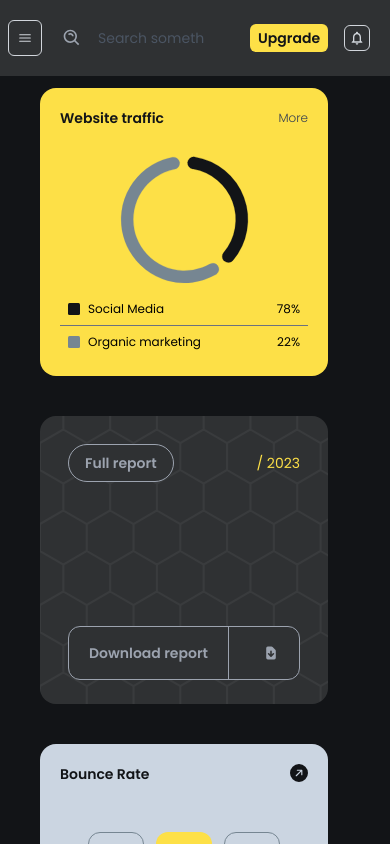
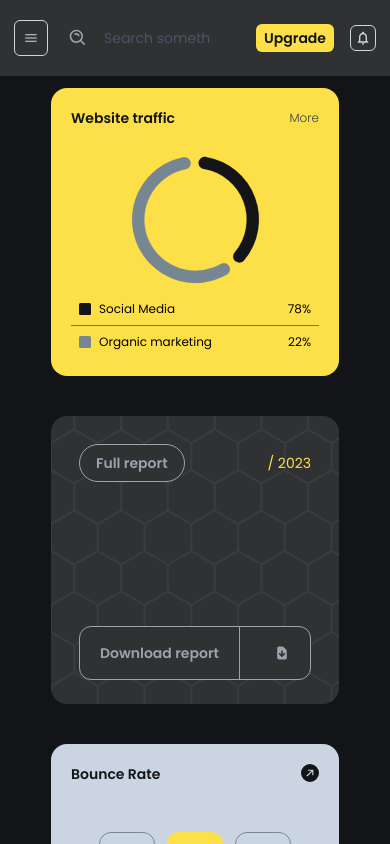
Before and after one commit to buju18887/Dashboard-template, a React (Vite) app: page / in a window 390 px wide. Shown: the top 844 px of the page. Built offline with nearby package versions, Linux system fonts and the light colour scheme.

Commit message:
fixed top-nav and lightMode color

```diff
--- a/src/components/SideNav.jsx
+++ b/src/components/SideNav.jsx
@@ -26,7 +26,7 @@ function SideNav({ show, modeSet }) {
           : "hidden"
       }`}
     >
-      <div className="fixed flex-shrink-0 overflow-x-hidden left-0 w-56 bg-primary h-full p-5 pt-7 text-gray-300 font-light border-r-2 border-slate-800 dark:border-slate-500 dark:bg-gray-400 dark:text-primary">
+      <div className="fixed flex-shrink-0 overflow-x-hidden left-0 w-56 bg-primary h-full p-5 pt-7 text-gray-300 font-light border-r-2 border-slate-800 dark:border-slate-500 dark:bg-gray-100 dark:text-primary">
         <div className="font-bold flex justify-items-center items-center gap-x-1 text-xl pb-8 ml-10">
           <span className="text-yellow-300 text-2xl">
             <MdLabelImportant />
--- a/src/components/TopNav.jsx
+++ b/src/components/TopNav.jsx
@@ -4,7 +4,7 @@ import { RxTextAlignJustify } from "react-icons/rx";
 
 function TopNav({ toggleSideNav }) {
   return (
-    <div className="flex py-5 px-2 md:px-10 gap-x-5 md:justify-between md:ml-56 bg-tertiary md:bg-primary md:dark:bg-gray-400">
+    <div className="flex mx-auto justify-center py-5 px-2 md:px-10 gap-x-5 md:justify-between md:ml-56 bg-tertiary md:bg-primary md:dark:bg-gray-100">
       <div className="hidden  lg:block items-center">
         <h1 className="text-sm text-gray-400 dark:text-primary py-1 lg:text-xl">
           Statistics
--- a/src/index.css
+++ b/src/index.css
@@ -13,7 +13,7 @@
 }
 
 .search {
-  @apply bg-tertiary md:dark:bg-gray-400 md:bg-primary w-36 md:w-52 border-none placeholder:text-gray-600 text-sm;
+  @apply bg-tertiary md:dark:bg-gray-100 md:bg-primary w-36 md:w-52 border-none placeholder:text-gray-600 text-sm;
 }
 
 .card {
--- a/src/pages/Dashboard.jsx
+++ b/src/pages/Dashboard.jsx
@@ -20,7 +20,7 @@ function Dashboard() {
     <>
       <TopNav toggleSideNav={toggleSideNav}/>
       {sideNavVisible && <SideNav show={show}/>}
-      <div className="px-10 pt-3 h-full md:py-0 grid md:grid-cols-2 lg:grid-cols-3 gap-5 md:gap-14 md:ml-56 dark:bg-gray-400">
+      <div className="px-10 justify-center pt-3 h-full md:py-0 grid md:grid-cols-2 lg:grid-cols-3 gap-5 md:gap-14 md:ml-56 dark:bg-gray-100">
         <Card1 />
         <Card2 />
         <Card3 />
--- a/src/pages/Schedule.jsx
+++ b/src/pages/Schedule.jsx
@@ -9,7 +9,7 @@ function Schedule() {
   const calenderRef = useRef();
 
   return (
-    <div className="p-10 md:ml-56 text-gray-400 dark:text-primary dark:bg-gray-400">
+    <div className="p-10 md:ml-56 text-gray-400 dark:text-primary dark:bg-gray-100">
       <FullCalendar
         ref={calenderRef}
         plugins={[dayGridPlugin, timeGridPlugin, interactionPlugin]}
--- a/src/pages/Settings.jsx
+++ b/src/pages/Settings.jsx
@@ -2,7 +2,7 @@ import { PhotoIcon, UserCircleIcon } from "@heroicons/react/24/solid";
 
 function Settings() {
   return (
-    <div className="px-10 pb-10 md:ml-56 dark:bg-gray-400">
+    <div className="px-10 pb-10 md:ml-56 dark:bg-gray-100">
       <div className="text-xl text-gray-300 dark:text-primary py-5">
         Settings
       </div>
```
